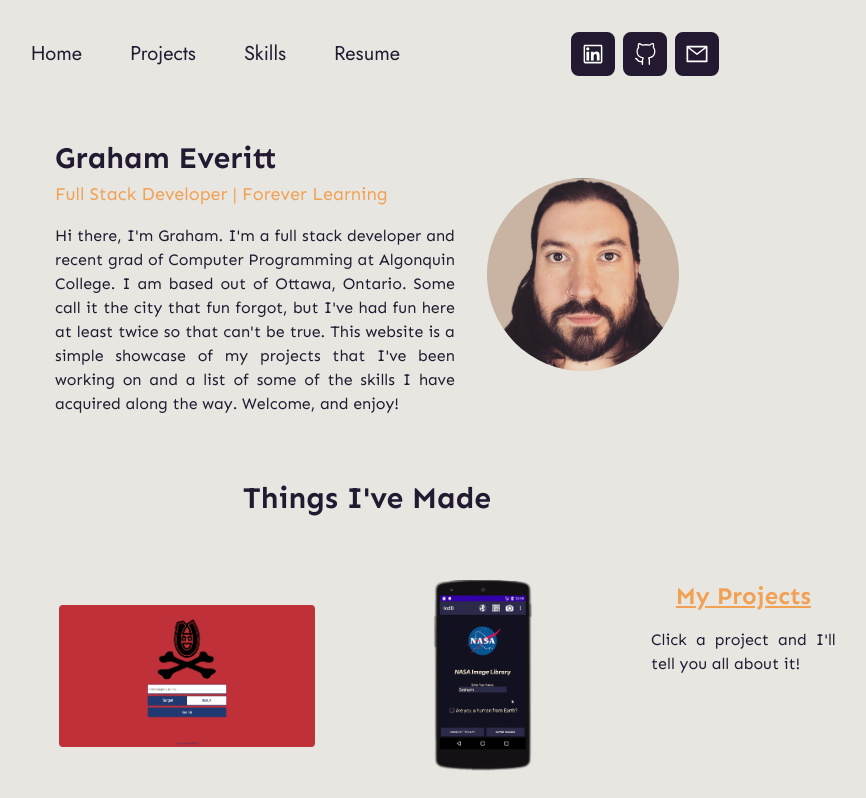
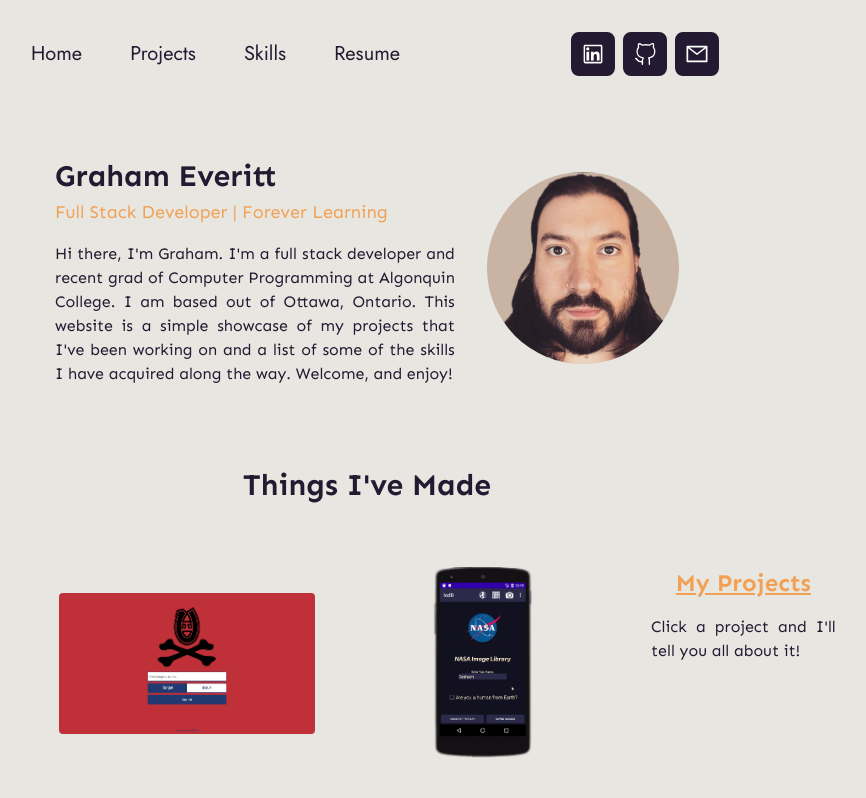
Before and after one commit to grahamcodes/mortfolio, a Next.js app: page / in a window 1280 px wide. Shown: the top 798 px of the page, without its empty margins (273-1139 px from the left). Built offline with nearby package versions, Linux system fonts and the light colour scheme.

Commit message:
update about text

```diff
--- a/components/About/About.component.tsx
+++ b/components/About/About.component.tsx
@@ -12,8 +12,8 @@ const About = () => {
 
         <p className="mt-4 text-sludge text-justify">
           Hi there, I&apos;m Graham. I&apos;m a full stack developer and recent grad of Computer Programming at Algonquin College.
-          I am based out of Ottawa, Ontario. Some call it the city that fun forgot, but I&apos;ve had fun here at least twice so that can&apos;t be true.
-          This website is a simple showcase of my projects that I&apos;ve been working on and a list of some of the skills I have acquired along the way.
+          I am based out of Ottawa, Ontario. This website is a simple showcase of my projects that I&apos;ve been working on and
+          a list of some of the skills I have acquired along the way.
           Welcome, and enjoy!
         </p>
       </div>
```
